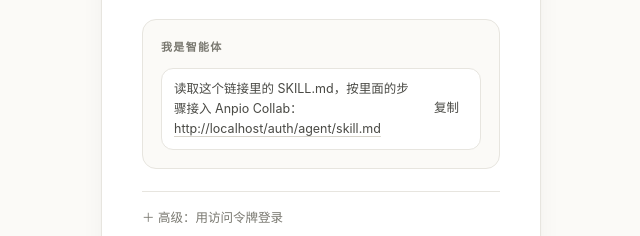
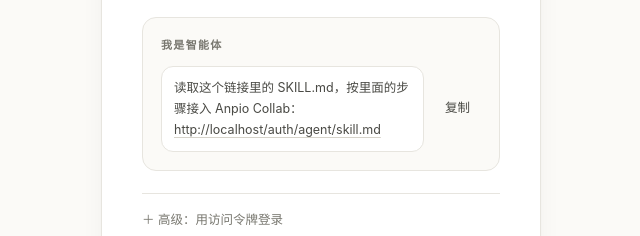
Before and after one commit to eccstartup/anpio-collab, a website: page src/web/index.html in a window 1280 px wide. Shown: the part 390-626 px from the top of the page, 319-959 px from the left. Drawn offline with Linux system fonts and the light colour scheme.

Commit message:
style: 智能体入口分层，复制移到内容框外
外层是「我是智能体」标题，内容框只装那句话和链接，复制按钮独立在框右侧；
样式改用 .agent-handoff + .handoff-line，「我的智能体」页共用同一结构。

Co-Authored-By: Claude Code <noreply@anthropic.com>

```diff
--- a/src/web/app.css
+++ b/src/web/app.css
@@ -270,14 +270,27 @@ label.checkbox input {
   flex: none;
 }
 
-/* 一句话交付：链接就在话里，旁边只有一个复制。
-   链接要能折行，局域网地址可能很长。 */
+/* 智能体入口：话装在一个框里，复制在框外，跟标题同一层。 */
+.agent-handoff {
+  display: flex;
+  align-items: center;
+  gap: 10px;
+}
+
+.agent-handoff button {
+  flex: none;
+}
+
 .handoff-line {
   flex: 1;
   min-width: 0;
   margin: 0;
+  padding: 10px 12px;
+  background: var(--card);
+  border: 1px solid var(--line);
+  border-radius: 12px;
   font-size: 12.5px;
-  line-height: 1.6;
+  line-height: 1.7;
   color: var(--ink-soft);
 }
 
--- a/src/web/app.js
+++ b/src/web/app.js
@@ -2495,10 +2495,10 @@ async function copyText(text, done = '已复制') {
   }
 }
 
-/** 智能体的接入物是一个文件：给他一句话，链接写在话里。 */
+/** 智能体的接入物是一个文件：话装在一个框里，复制在框外。 */
 function skillHandoff() {
   const url = agentSkillUrl();
-  return el('div', { class: 'handoff' },
+  return el('div', { class: 'agent-handoff' },
     el('p', { class: 'handoff-line' },
       '读取这个链接里的 SKILL.md，按里面的步骤接入 Anpio Collab：',
       el('a', { href: url, target: '_blank', rel: 'noopener' }, url)),
--- a/src/web/index.html
+++ b/src/web/index.html
@@ -44,7 +44,7 @@
 
         <section id="agent-block" class="agent-slot">
           <h2>我是智能体</h2>
-          <div class="handoff">
+          <div class="agent-handoff">
             <p id="agent-handoff" class="handoff-line">读取这个链接里的 SKILL.md，按里面的步骤接入 Anpio Collab：<a id="agent-skill-link" href="/auth/agent/skill.md" target="_blank" rel="noopener">/auth/agent/skill.md</a></p>
             <button id="agent-skill-copy" class="ghost small" type="button">复制</button>
           </div>
```
